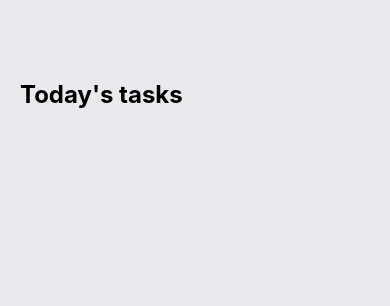
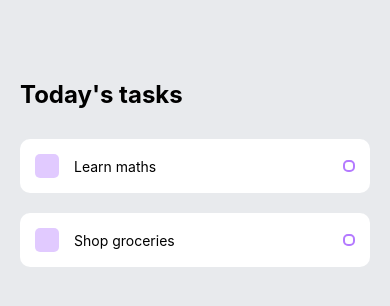
Before and after one commit to nadyapatricia/React-Native-ToDo-List, a React Native app: screen / in a window 390 px wide. Shown: the top 306 px of the page. Built offline with nearby package versions, Linux system fonts and the light colour scheme.

Commit message:
Create todo item styling

```diff
--- a/App.js
+++ b/App.js
@@ -1,5 +1,6 @@
 import React from 'react';
 import { StyleSheet, Text, View } from 'react-native';
+import Task from './components/Task';
 
 export default function App() {
   return (
@@ -7,7 +8,10 @@ export default function App() {
       <View style={styles.tasksWrapper}>
         <Text style={styles.sectionTitle}>Today's tasks</Text>
 
-        <View style={styles.items}>{/* Todo item here */}</View>
+        <View style={styles.items}>
+          <Task item='Learn maths' />
+          <Task item='Shop groceries' />
+        </View>
       </View>
     </View>
   );
@@ -25,6 +29,7 @@ const styles = StyleSheet.create({
   sectionTitle: {
     fontSize: 24,
     fontWeight: 'bold',
+    marginBottom: 30,
   },
   items: {},
 });
--- /dev/null
+++ b/components/Task.js
@@ -0,0 +1,51 @@
+import React from 'react';
+import { View, Text, StyleSheet } from 'react-native';
+
+const Task = ({ item }) => {
+  return (
+    <View style={styles.item}>
+      <View style={styles.itemLeft}>
+        <View style={styles.square}></View>
+        <Text style={styles.itemText}>{item}</Text>
+      </View>
+      <View style={styles.circular}></View>
+    </View>
+  );
+};
+
+const styles = StyleSheet.create({
+  item: {
+    backgroundColor: '#fff',
+    padding: 15,
+    borderRadius: 10,
+    flexDirection: 'row',
+    alignItems: 'center',
+    justifyContent: 'space-between',
+    marginBottom: 20,
+  },
+  itemLeft: {
+    flexDirection: 'row',
+    alignItems: 'center',
+    flexWrap: 'wrap',
+  },
+  square: {
+    width: 24,
+    height: 24,
+    backgroundColor: '#b47aff',
+    opacity: 0.4,
+    borderRadius: 5,
+    marginRight: 15,
+  },
+  itemText: {
+    maxWidth: '80%',
+  },
+  circular: {
+    width: 12,
+    height: 12,
+    borderColor: '#b47aff',
+    borderWidth: 2,
+    borderRadius: 5,
+  },
+});
+
+export default Task;
```
